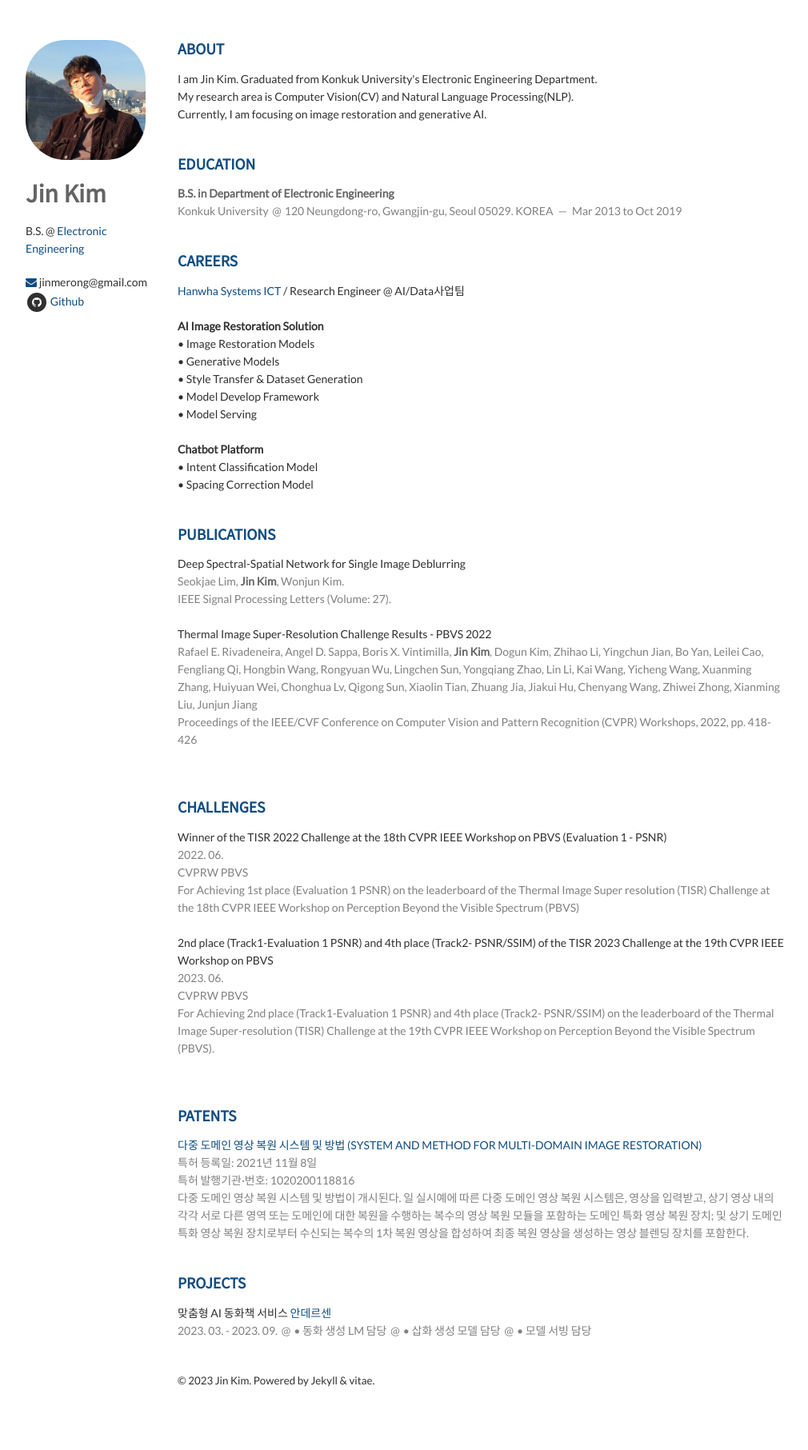
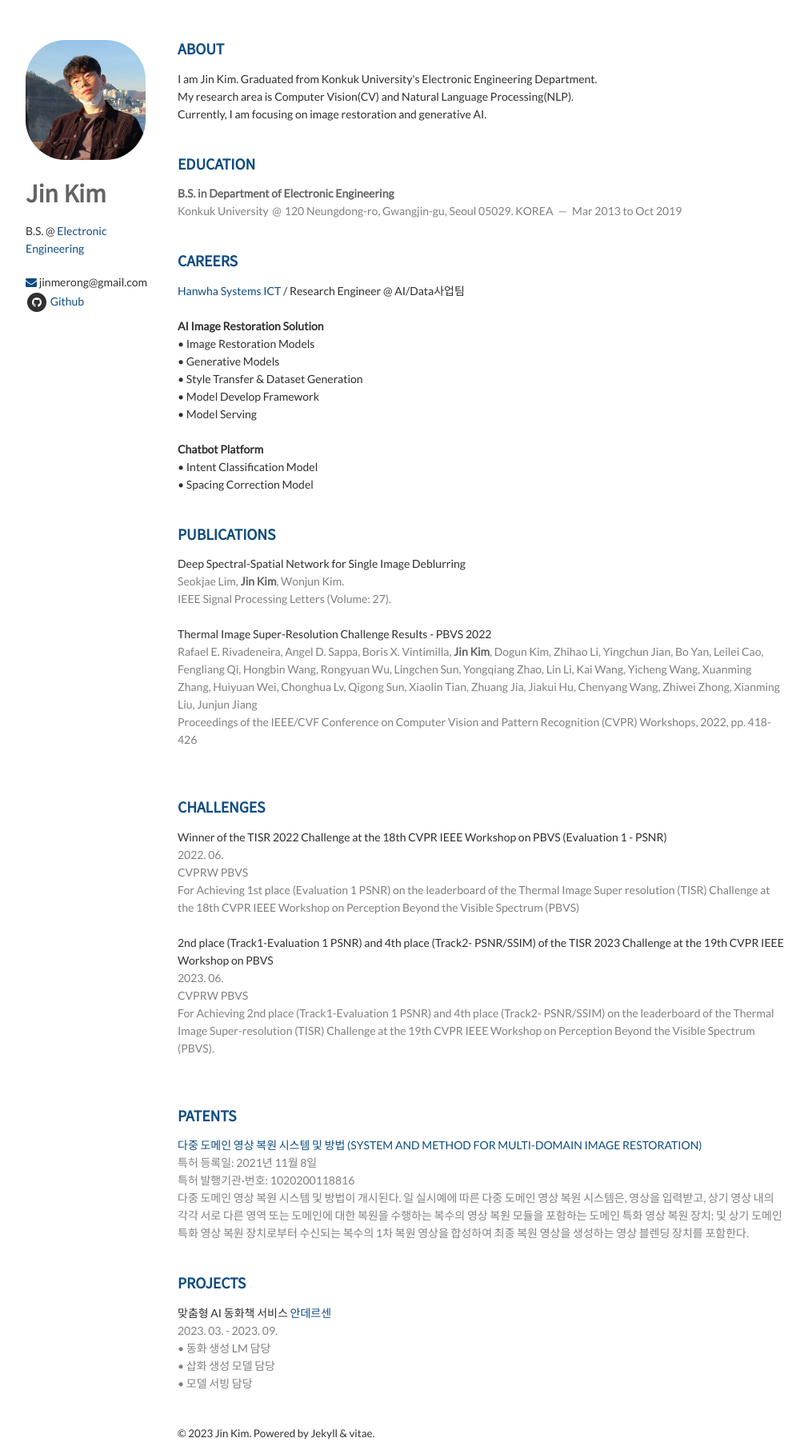
Before and after one commit to K-I-M-J-I-N/K-I-M-J-I-N.github.io, a Jekyll site: the page built from index.html, in a window 1280 px wide. Shown: the whole page at 80% size, without its empty margins (138-1148 px from the left). Built offline with Jekyll 4.4.1, drawn with Linux system fonts in a browser that asks for light colours; nearby versions of some CDN libraries; the list of posts is cut into pages by our own code; before the commit the page ends 1747 px from its top, so only the background shows below that.

```diff
--- a/_includes/projects.html
+++ b/_includes/projects.html
@@ -3,10 +3,10 @@
     <article>
         <header>
             맞춤형 AI 동화책 서비스 <a href="https://andersonai.oopy.io/">안데르센</a><br/>
-            <span>2023. 03. - 2023. 09.</span>
-            <span>&bull; 동화 생성 LM 담당</span>
-            <span>&bull; 삽화 생성 모델 담당</span>
-            <span>&bull; 모델 서빙 담당</span>
+            <span>2023. 03. - 2023. 09.</span><br/>
+            <span>&bull; 동화 생성 LM 담당</span><br/>
+            <span>&bull; 삽화 생성 모델 담당</span><br/>
+            <span>&bull; 모델 서빙 담당</span><br/>
         </header>
     </article>
 
```
